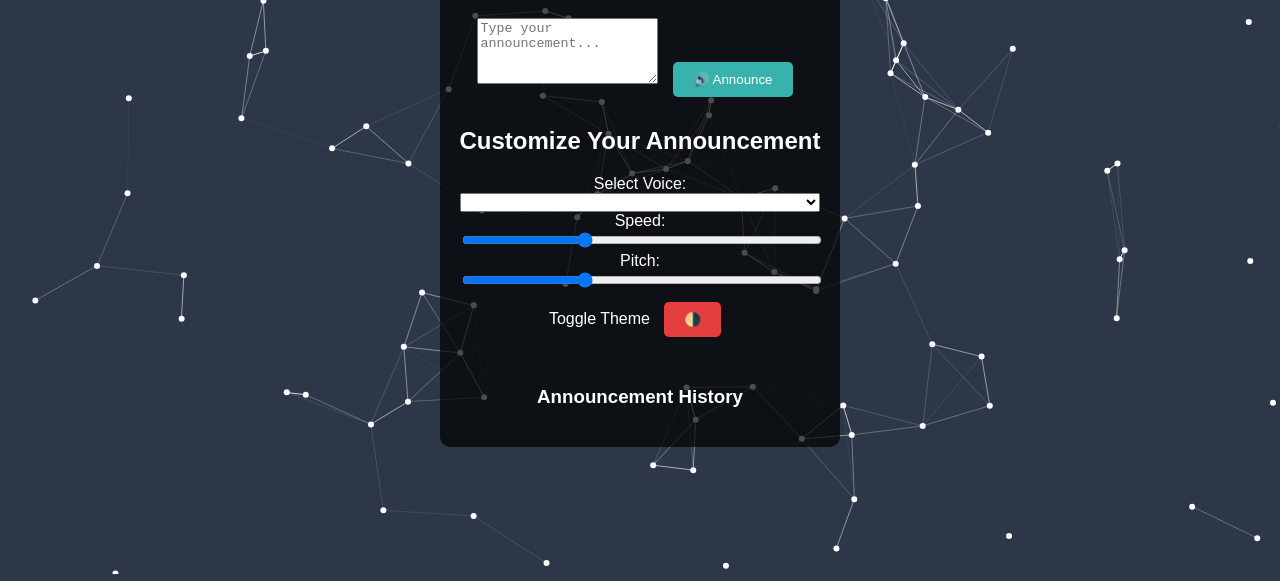
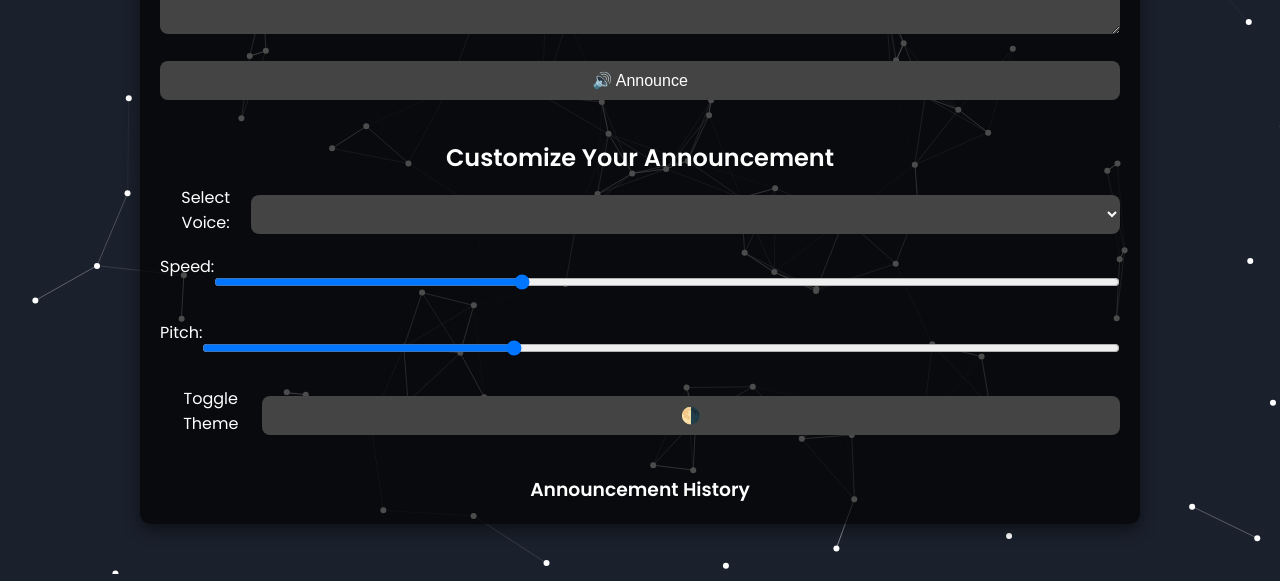
Before and after one commit to BritishNathanG/BritishNathanG.github.io, a plain HTML site: page index.html in a window 1280 px wide. Shown: the part 226-807 px from the top of the page. Drawn offline with nearby package versions, Linux system fonts and the light colour scheme.

Commit message:
Update styles.css

```diff
--- a/styles.css
+++ b/styles.css
@@ -1,62 +1,93 @@
+* {
+  margin: 0;
+  padding: 0;
+  box-sizing: border-box;
+}
+
 body {
-  font-family: Arial, sans-serif;
-  background-color: #1a202c;
-  color: white;
+  font-family: 'Poppins', sans-serif;
+  background-color: #2d3748;
+  color: #fff;
   display: flex;
   justify-content: center;
   align-items: center;
   height: 100vh;
   margin: 0;
-  transition: background-color 0.5s;
+  transition: background-color 0.3s ease;
 }
 
 .container {
+  width: 90%;
+  max-width: 1000px;
+  padding: 20px;
+  background: rgba(0, 0, 0, 0.7);
+  border-radius: 10px;
+  box-shadow: 0 5px 15px rgba(0, 0, 0, 0.5);
   text-align: center;
-  padding: 20px;
-  border-radius: 10px;
-  background: rgba(0, 0, 0, 0.7);
+  overflow: hidden;
+}
+
+header h1 {
+  font-size: 2.5rem;
+  margin-bottom: 20px;
+  font-family: 'Roboto', sans-serif;
+}
+
+textarea, select, input[type="range"], button {
+  width: 100%;
+  padding: 10px;
+  margin: 10px 0;
+  border-radius: 8px;
+  border: none;
+  background: #444;
+  color: white;
+  font-size: 1rem;
 }
 
 button {
-  padding: 10px 20px;
-  margin: 10px;
-  background-color: #38b2ac;
-  border: none;
-  color: white;
   cursor: pointer;
-  border-radius: 5px;
   transition: background-color 0.3s ease;
 }
 
 button:hover {
-  background-color: #319795;
+  background-color: #38b2ac;
 }
 
-input[type="range"], input[type="color"], select {
-  width: 100%;
+.announcement {
+  margin-bottom: 20px;
 }
 
-.controls {
-  margin-top: 20px;
+.settings h2 {
+  margin-top: 30px;
+  font-size: 1.5rem;
+}
+
+.control {
+  display: flex;
+  justify-content: space-between;
+  margin: 10px 0;
 }
 
 .history {
-  margin-top: 20px;
+  margin-top: 30px;
+}
+
+.history ul {
+  list-style: none;
+  padding: 0;
   max-height: 200px;
   overflow-y: auto;
 }
 
-#themeToggle {
-  background-color: #e53e3e;
-  margin-top: 10px;
-}
-
-#themeToggle:hover {
-  background-color: #c53030;
+.history li {
+  padding: 5px;
+  background: #333;
+  border-radius: 5px;
+  margin: 5px 0;
 }
 
 body.dark {
-  background-color: #2d3748;
+  background-color: #1a202c;
 }
 
 body.light {
```
